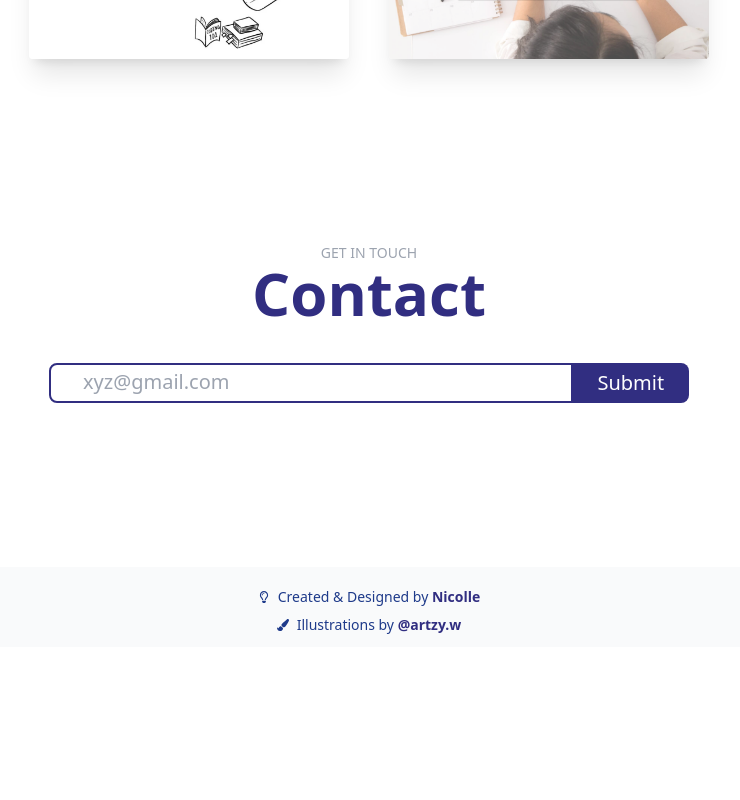
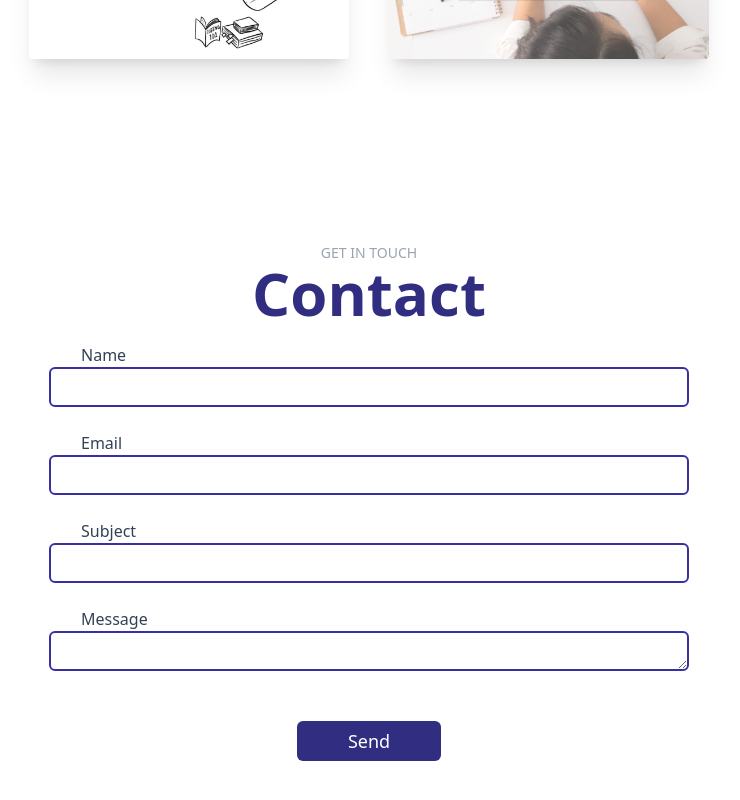
Before and after one commit to nicollegann/portfolio, a Next.js app: page / in a window 1280 px wide. Shown: the part 1850-2650 px from the top of the page, without its empty margins (271-1011 px from the left). Before the commit the page ends 2497 px from the top, so only its background shows below. Built offline with nearby package versions, Linux system fonts and the light colour scheme.

Commit message:
Add mailing service

```diff
--- a/package.json
+++ b/package.json
@@ -10,6 +10,7 @@
   },
   "dependencies": {
     "@headlessui/react": "^1.6.1",
+    "@sendgrid/mail": "^7.7.0",
     "next": "12.1.6",
     "react": "18.1.0",
     "react-dom": "18.1.0",
--- a/pages/Contact.js
+++ b/pages/Contact.js
@@ -1,25 +1,173 @@
+import React, { useState } from 'react';
 import { Element } from 'react-scroll';
 
 function Contact() {
+    const [name, setName] = useState('');
+    const [email, setEmail] = useState('');
+    const [subject, setSubject] = useState('');
+    const [message, setMessage] = useState('');
+
+    const [errors, setErrors] = useState({});
+
+    const [buttonText, setButtonText] = useState('Send');
+
+    const [showSuccessMessage, setShowSuccessMessage] = useState(false);
+    const [showFailureMessage, setShowFailureMessage] = useState(false);
+
+    const handleValidation = () => {
+        let tempErrors = {};
+        let isValid = true;
+
+        if (name.length <= 0) {
+            tempErrors['name'] = true;
+            isValid = false;
+        }
+        if (email.length <= 0) {
+            tempErrors['email'] = true;
+            isValid = false;
+        }
+        if (subject.length <= 0) {
+            tempErrors['subject'] = true;
+            isValid = false;
+        }
+        if (message.length <= 0) {
+            tempErrors['message'] = true;
+            isValid = false;
+        }
+
+        setErrors({...tempErrors});
+        console.log('errors', errors);
+        return isValid;
+    }
+
+    const handleSubmit = async (e) => {
+        e.preventDefault();
+        setShowSuccessMessage(false);
+        setShowFailureMessage(false);
+
+        let isValidForm = handleValidation();
+
+        if (isValidForm) {
+            setButtonText('Sending...')
+            const res = await fetch('/api/sendgrid', {
+                body: JSON.stringify({
+                name: name,
+                email: email,
+                subject: subject,
+                message: message,
+                }),
+                method: 'POST',
+                headers: {
+                    'Content-Type': 'application/json'
+                }
+            });
+
+            const { error } = await res.json();
+            if (error) {
+                console.log(error);
+                setShowSuccessMessage(false);
+                setShowFailureMessage(true);
+                setButtonText('Send');
+                return;
+            }
+            setShowSuccessMessage(true);
+            setShowFailureMessage(false);
+            setButtonText('Send');
+        }
+        console.log(name, email, subject, message);
+    };
+
     return (
         <Element id='contact' name='contact'>
             <div>
-                <div className='w-full my-36 flex flex-col justify-center items-center'>
+                <div className='w-1/2 mx-auto my-36 flex flex-col justify-center items-center'>
                     <p className='text-sm uppercase text-gray-400'>Get in Touch</p>
                     <h1 className='text-indigo-900 text-6xl font-bold text-center'>Contact</h1>
 
-                    <div className='flex justify-center text-center sm:w-3/4 md:w-1/2 w-full my-5'>
-                        <input
-                            type='text'
-                            name='email-address'
-                            id='email-address'
-                            autoComplete='email'
-                            placeholder='xyz@gmail.com'
-                            className='mt-5 pb-1 pl-8 w-full rounded-tl-lg rounded-bl-lg text-blue-800 text-xl border-2 border-indigo-900 h-10'
-                        />
-                        <button className='mt-5 text-xl w-36 h-10 bg-indigo-900 text-white rounded-tr-lg rounded-br-lg hover:bg-bl'>
-                            Submit
-                        </button>
+                    <div className='flex flex-col w-full my-5 justify-center text-center'>
+                        <form>
+                            <div className='w-full mb-6'>
+                                <label htmlFor='name' className='block'>
+                                    <span className='block text-left pl-8 text-md font-medium text-slate-700'>Name</span>
+                                </label>
+                                <input
+                                    type='text'
+                                    name='name'
+                                    id='name'
+                                    autoComplete='name'
+                                    className='contact-field'
+                                    onChange={(e) => {setName(e.target.value)}}
+                                />
+                                {errors.name && (
+                                <p className="text-red-500 text-left text-sm">Name cannot be empty.</p>
+                                )}
+                            </div>
+
+                            <div className='w-full mb-6'>
+                                <label htmlFor='email' className='block'>
+                                    <span className='block text-left pl-8 text-md font-medium text-slate-700'>Email</span>
+                                </label>
+                                <input
+                                    type='text'
+                                    name='email'
+                                    id='email'
+                                    autoComplete='email'
+                                    className='contact-field'
+                                    onChange={(e) => {setEmail(e.target.value)}}
+                                />
+                                {errors.email && (
+                                    <p className="text-red-500 text-left text-sm">Email cannot be empty.</p>
+                                )}
+                            </div>
+
+                            <div className='w-full mb-6'>
+                                <label htmlFor='subject' className='block'>
+                                    <span className='block text-left pl-8 text-md font-medium text-slate-700'>Subject</span>
+                                </label>
+                                <input
+                                    type='text'
+                                    name='subject'
+                                    id='subject'
+                                    className='contact-field'
+                                    onChange={(e) => {setSubject(e.target.value)}}
+                                />
+                                {errors.subject && (
+                                    <p className="text-red-500 text-left text-sm">Subject cannot be empty.</p>
+                                )}
+                            </div>
+
+                            <div className='w-full mb-6'>
+                                <label htmlFor='message' className='block'>
+                                    <span className='block text-left pl-8 text-md font-medium text-slate-700'>Message</span>
+                                </label>
+                                <textarea
+                                    name='message'
+                                    id='email'
+                                    className='contact-field pt-1.5'
+                                    onChange={(e) => {setMessage(e.target.value)}}
+                                />
+                                {errors.message && (
+                                    <p className="text-red-500 text-left text-sm">Message body cannot be empty.</p>
+                                )}
+                            </div>
+                            <button
+                                type='submit'
+                                className='rounded-md mt-5 text-lg w-36 h-10 bg-indigo-900 text-white'
+                                onClick={handleSubmit}
+                            >
+                                {buttonText}
+                            </button>
+                        </form>
+                        {showSuccessMessage  &&
+                            <div className='p-4 mt-4 text-sm text-green-700 bg-green-100 rounded-lg'>
+                                Message sent successfully!
+                            </div>
+                        }
+                        {showFailureMessage &&
+                            <div className='p-4 mt-4 text-sm text-red-700 bg-red-100 rounded-lg dark:bg-red-200'>
+                                Error sending message. Please try again in a while!
+                            </div>
+                        }
                     </div>
                 </div>
             </div>
--- /dev/null
+++ b/pages/api/sendgrid.js
@@ -0,0 +1,50 @@
+import sendgrid from "@sendgrid/mail";
+
+sendgrid.setApiKey(process.env.SENDGRID_API_KEY);
+
+async function sendEmail(req, res) {
+  try {
+    // console.log("req.body", req.body);
+    const EMAIL = process.env.EMAIL_ADDRESS;
+
+    await sendgrid.send({
+      to: EMAIL,
+      from: EMAIL,
+      subject: `[Portfolio Site] : ${req.body.subject}`,
+      html: `<!DOCTYPE html PUBLIC "-//W3C//DTD XHTML 1.0 Transitional//EN" "http://www.w3.org/TR/xhtml1/DTD/xhtml1-transitional.dtd">
+      <html lang="en">
+      <head>
+        <meta charset="utf-8">
+
+        <title>The HTML5 Herald</title>
+        <meta name="description" content="The HTML5 Herald">
+        <meta name="author" content="SitePoint">
+        <meta http-equiv="Content-Type" content="text/html charset=UTF-8" />
+
+        <link rel="stylesheet" href="css/styles.css?v=1.0">
+
+      </head>
+
+      <body>
+        <div class="img-container" style="display: flex;justify-content: center;align-items: center;border-radius: 5px;overflow: hidden; font-family: 'helvetica', 'ui-sans';">
+        </div>
+            <div class="container" style="margin-left: 20px;margin-right: 20px;">
+                <h3>You've got a new mail from ${req.body.name}, their email is: ✉️ ${req.body.email} </h3>
+                <div style="font-size: 16px;">
+                    <p>Message:</p>
+                    <p>${req.body.message}</p>
+                    <br/>
+                </div>
+            </div>
+      </body>
+      </html>`,
+    });
+  } catch (error) {
+    // console.log(error);
+    return res.status(error.statusCode || 500).json({ error: error.message });
+  }
+
+  return res.status(200).json({ error: "" });
+}
+
+export default sendEmail;
--- a/styles/globals.css
+++ b/styles/globals.css
@@ -15,4 +15,7 @@
     .hero-icons {
         @apply w-10 h-10 text-gray-500 hover:text-indigo-800 cursor-pointer mr-10
     }
+    .contact-field {
+        @apply w-full rounded-md text-gray-800 text-base pl-8 outline-none border-2 border-indigo-800 h-10
+    }
 }
```
Also changed, not shown: 1 other file (tests, documents, lock files or other folders).
